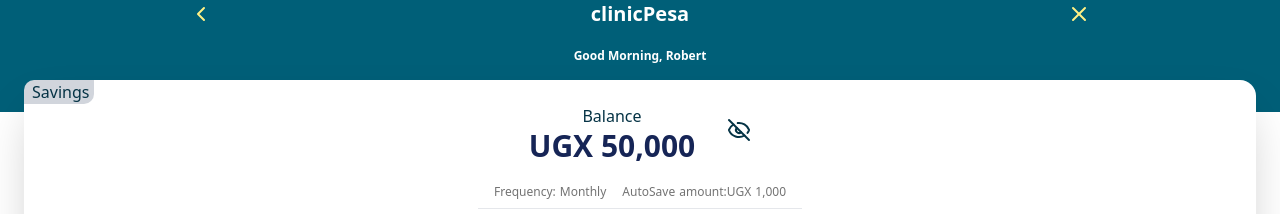
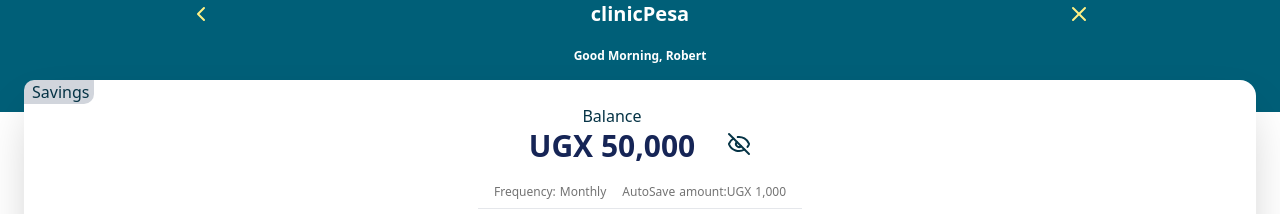
Before and after one commit to isaacmatovu/clinicpesa, a React (Vite) app: page / in a window 1280 px wide. Shown: the top 214 px of the page. Built offline with nearby package versions, Linux system fonts and the light colour scheme.

Commit message:
adjusted eye display

```diff
--- a/src/components/infocard/infoCard.tsx
+++ b/src/components/infocard/infoCard.tsx
@@ -7,7 +7,7 @@
         <div className="pl-2 bg-gray-300 w-[70px]  rounded-br-[10px] rounded-tl-[10px]">
           <p className="text-cyan-950 font-medium">Savings</p>
         </div>
-        <div className="flex justify-center items-center">
+        <div className="flex justify-center items-end">
           <div className="flex flex-col justify-center items-center">
             <p className="text-cyan-950 font-medium mx-auto">Balance</p>
             <p className="text-blue-950 text-3xl font-bold">UGX 50,000</p>
```
